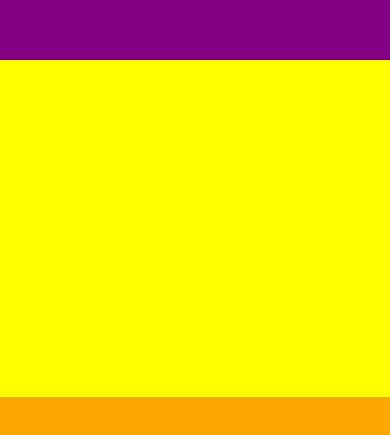
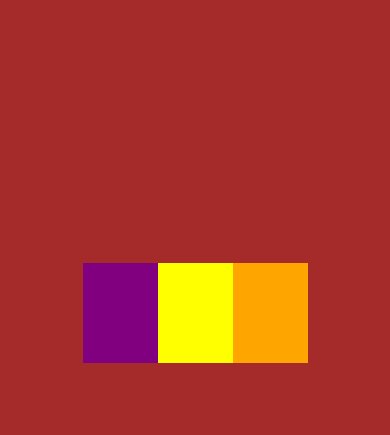
Before and after one commit to gokhanyanik/react-native-tutorial, a React Native app: screen / in a window 390 px wide. Shown: the part 109-544 px from the top of the page. Built offline with nearby package versions, Linux system fonts and the light colour scheme.

Commit message:
FlexDirection,JustifyContent,AlignItems example

```diff
--- a/App.tsx
+++ b/App.tsx
@@ -13,9 +13,11 @@ function App(): JSX.Element {
   return (
     <SafeAreaView style={styles.container}>
 
-       <View style={{flex:1,backgroundColor:'purple'}}/>
-       <View style={{flex:2,backgroundColor:'yellow'}}/>
-       <View style={{flex:2,backgroundColor:'orange'}}/>
+       <View style={{height:100,width:75,backgroundColor:'purple'}}/>
+       <View style={{height:100,width:75,backgroundColor:'yellow'}}/>
+       <View style={{height:100,width:75,backgroundColor:'orange'}}/>
+
+
 
 
 
@@ -26,6 +28,10 @@ const styles = StyleSheet.create({
   container: {
     flex: 1,
     backgroundColor: 'brown',
+    //viwleri yatay sıralar.
+    flexDirection:'row',
+    justifyContent:'center',// elementleri main ekseninde ortalar.eger flexdirection row verildiyse y ekseninde yatay hizalıyacaktır.
+    alignItems:'center',
 
   }
 });
```
